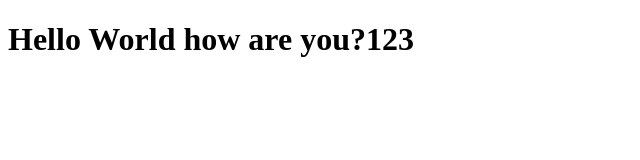
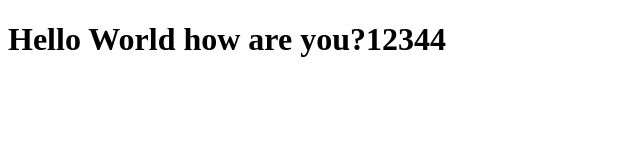
Before and after one commit to AkshayDas97/secondProject, a plain HTML site: page index.html in a window 1280 px wide. Shown: the full height of the page, 0-640 px from the left. Drawn offline with Linux system fonts and the light colour scheme.

Commit message:
Update index.html

```diff
--- a/index.html
+++ b/index.html
@@ -6,7 +6,7 @@
     <title>Document</title>
 </head>
 <body>
-    <h1>Hello World how are you?123
+    <h1>Hello World how are you?12344
     </h1>
 </body>
 </html>
```
